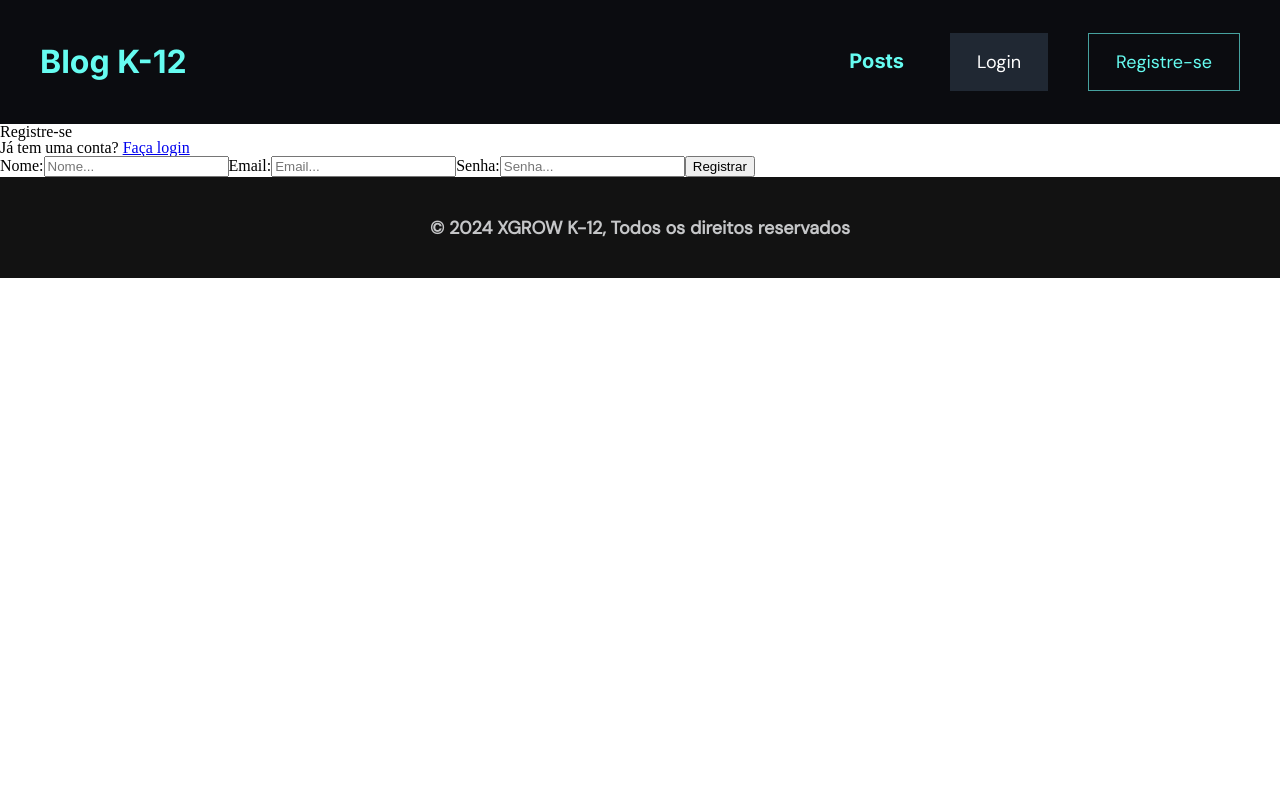
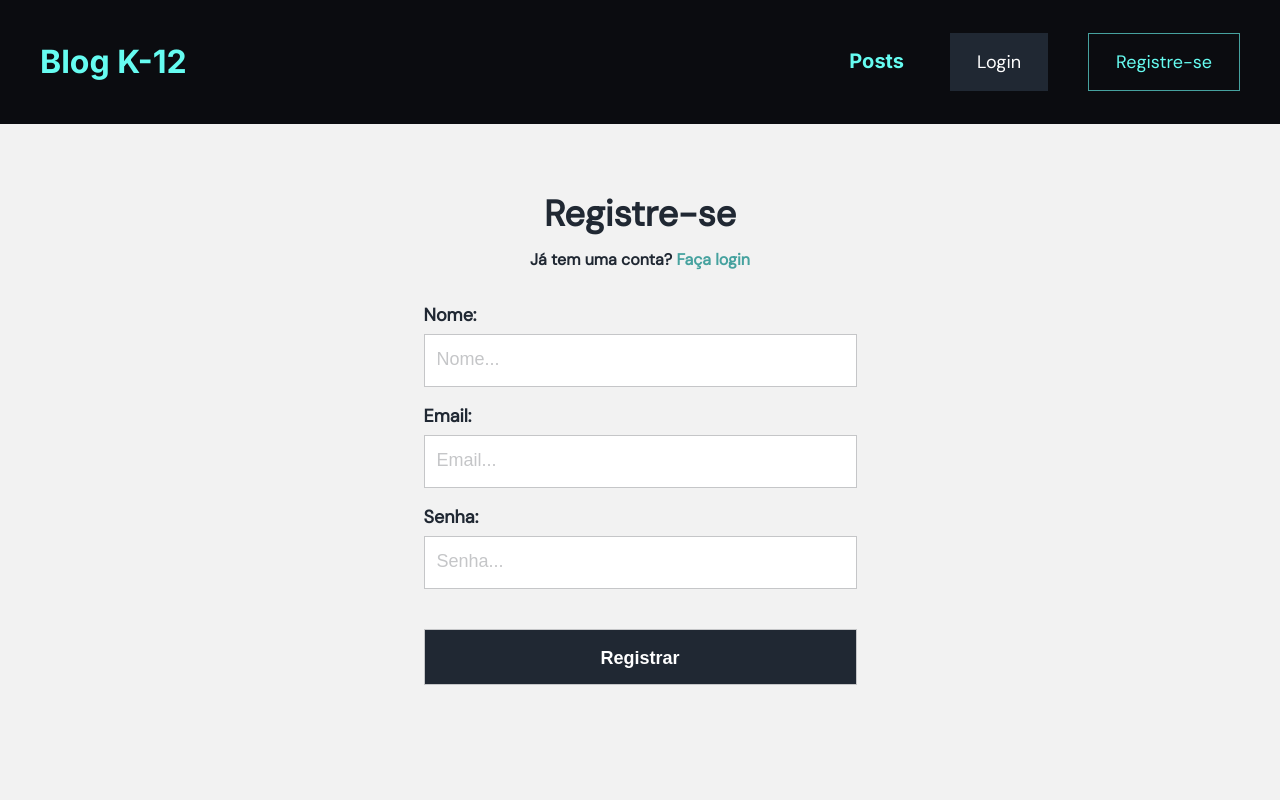
Before and after one commit to DavidKarpinski/BlogK12, a React (Create React App) app: page /register in a window 1280 px wide. Shown: the top 800 px of the page. Built offline with nearby package versions, Linux system fonts and the light colour scheme.

Commit message:
style: login and register forms

```diff
--- a/src/components/NavBar/NavBar.css
+++ b/src/components/NavBar/NavBar.css
@@ -6,6 +6,10 @@
 
 .navbar button {
   margin-left: 40px;
+}
+
+.navbar button:hover {
+  cursor: pointer;
 }
 
 .nav-content {
@@ -21,38 +25,33 @@
   line-height: 38.73px;
 }
 
-
-.navbar__buttons button:hover {
-  cursor: pointer;
-}
-
-.navbar__buttons #posts {
+.navbar #posts {
   font-size: 20px;
   line-height: 24.2px;
   border: none;
   background-color: transparent;
 }
 
-.navbar__title, .navbar__buttons #posts {
+.navbar__title, .navbar #posts {
   font-family: 'Inter', sans-serif;
   font-weight: 700;
   color: var(--neon);
 }
 
-.navbar__buttons #login, .navbar__buttons #register {
+.navbar #login, .navbar #register {
   font-family: 'DM sans';
   font-size: 18px;
   line-height: 28px;
 }
 
-.navbar__buttons #login {
+.navbar #login {
   color: #FFF;
   background-color: var(--secondary);
   border: none;
   padding: 15px 27px;
 }
 
-.navbar__buttons #register {
+.navbar #register {
   color: var(--neon);
   background-color: transparent;
   padding: 14px 27px;
--- a/src/components/NavBar/NavBar.jsx
+++ b/src/components/NavBar/NavBar.jsx
@@ -5,7 +5,7 @@ function NavBar() {
     <nav className='navbar'>
       <div className='nav-content'>
         <p className='navbar__title'>Blog K-12</p>
-        <div className='navbar__buttons'>
+        <div>
           <a href='/'><button id='posts'>Posts</button></a>
           <a href='/login'><button id='login'>Login</button></a>
           <a href='/register'><button id='register'>Registre-se</button></a>
--- a/src/index.css
+++ b/src/index.css
@@ -5,3 +5,72 @@
   --primary: #46A29F;
   --secondary: #202833;
 }
+
+#register, #login {
+  background-color: #F2F2F2;
+  padding-top: 36px;
+}
+
+.form-h1 {
+  margin-top: 36px;
+  font-size: 36px;
+}
+
+.form-h2 {
+  margin-top: 20px;
+  font-size: 16px;
+}
+
+.form-h1, .form-h2 {
+  font-family: 'DM Sans';
+  font-weight: 700;
+  color: var(--secondary);
+  text-align: center;
+}
+
+.form-h2 a {
+  text-decoration: none;
+  color: var(--primary);
+}
+
+label {
+  color: var(--secondary);
+  font-size: 18px;
+}
+
+input {
+  display: block;
+  border: 1px solid var(--light);
+  width: 427px;
+  height: 49px;
+  margin: 10px auto 20px auto;
+}
+
+input::placeholder {
+  color: var(--light);
+  font-size: 18px;
+  line-height: 28px;
+  padding-left: 10px;
+}
+
+#submit {
+  width: 433px !important;
+  padding: 14px 27px;
+  background-color: var(--secondary);
+  color: #FFF;
+  font-size: 18px;
+  line-height: 28px;
+  font-weight: 700;
+  height: 56px;
+  margin-top: 40px;
+}
+
+form {
+  display: flex;
+  align-items: center;
+  justify-content: center;
+  font-family: 'DM Sans';
+  font-weight: 700;
+  margin-top: 38px;
+  padding-bottom: 48vh;
+}
```
